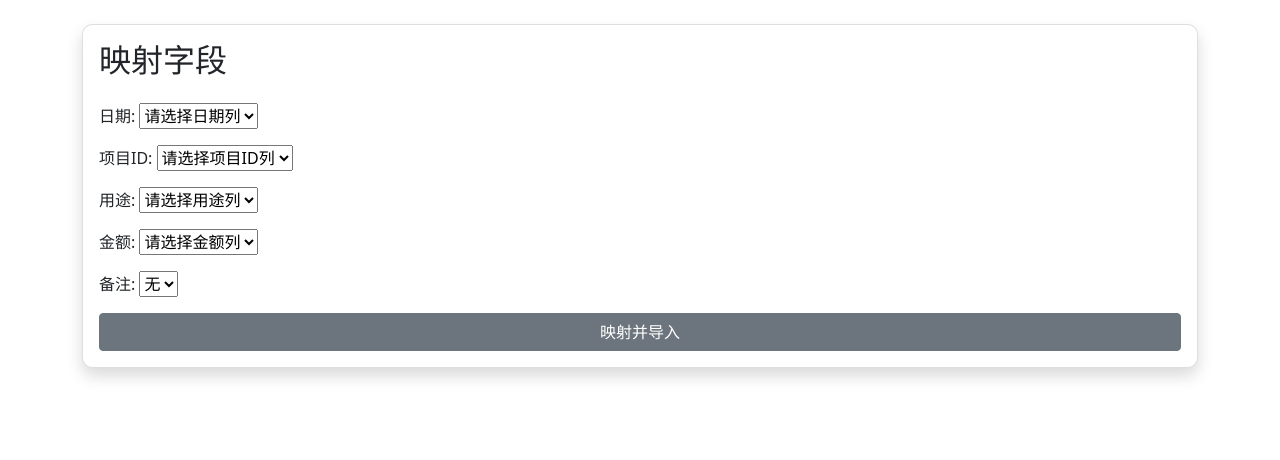
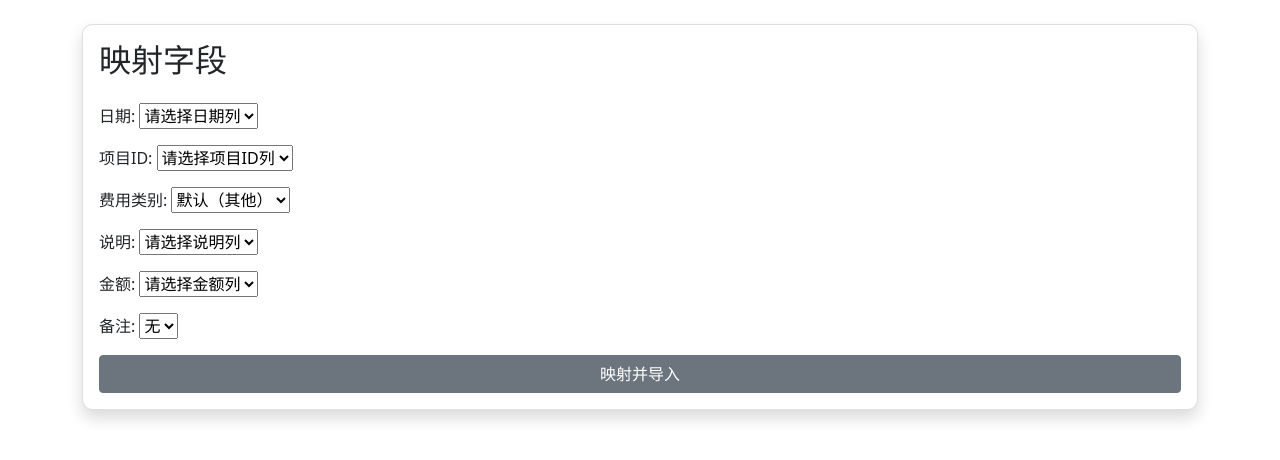
Before and after one commit to openaigreat/baoxiao, a Flask app: template templates/import_expense_mapping.html in a window 1280 px wide. Shown: the part 56-516 px from the top of the page. Run offline with Flask 2, Linux system fonts and the light colour scheme; the template is opened without the code that fills it, so the values that code supplies are empty.

Commit message:
feat(费用导入): 增加费用分类映射功能并优化说明字段
在导入功能中新增费用分类列映射，支持自动识别常见分类关键词
将"用途"字段重命名为更清晰的"说明"字段

```diff
--- a/templates/add_expense.html
+++ b/templates/add_expense.html
@@ -107,7 +107,7 @@
                 <small class="d-block mt-2 text-muted">
                     下载模板：
                     <a href="/static/template.xlsx" download>点击下载Excel模板</a>
-                    （需包含日期、项目ID、用途、金额、备注列）
+                    （需包含日期、项目ID、费用分类、费用说明、金额、备注列）
                 </small>
             </form>
         </div>
--- a/templates/import_expense_mapping.html
+++ b/templates/import_expense_mapping.html
@@ -27,9 +27,19 @@
             </div>
 
             <div class="mb-3">
-                <label for="purpose_col">用途:</label>
+                <label for="category_col">费用类别:</label>
+                <select id="category_col" name="category_col">
+                    <option value="">默认（其他）</option>
+                    {% for col in excel_columns %}
+                        <option value="{{ col }}">{{ col }}</option>
+                    {% endfor %}
+                </select>
+            </div>
+
+            <div class="mb-3">
+                <label for="purpose_col">说明:</label>
                 <select id="purpose_col" name="purpose_col" required>
-                    <option value="">请选择用途列</option>
+                    <option value="">请选择说明列</option>
                     {% for col in excel_columns %}
                         <option value="{{ col }}">{{ col }}</option>
                     {% endfor %}
@@ -56,6 +66,7 @@
                 </select>
             </div>
 
+
             <input type="hidden" name="temp_file" value="{{ temp_file }}">
             <button type="submit" class="btn btn-secondary w-100">映射并导入</button>
         </form>
```
Also changed, not shown: routes/expenses.py (+18 -3 lines), 1 other file.
